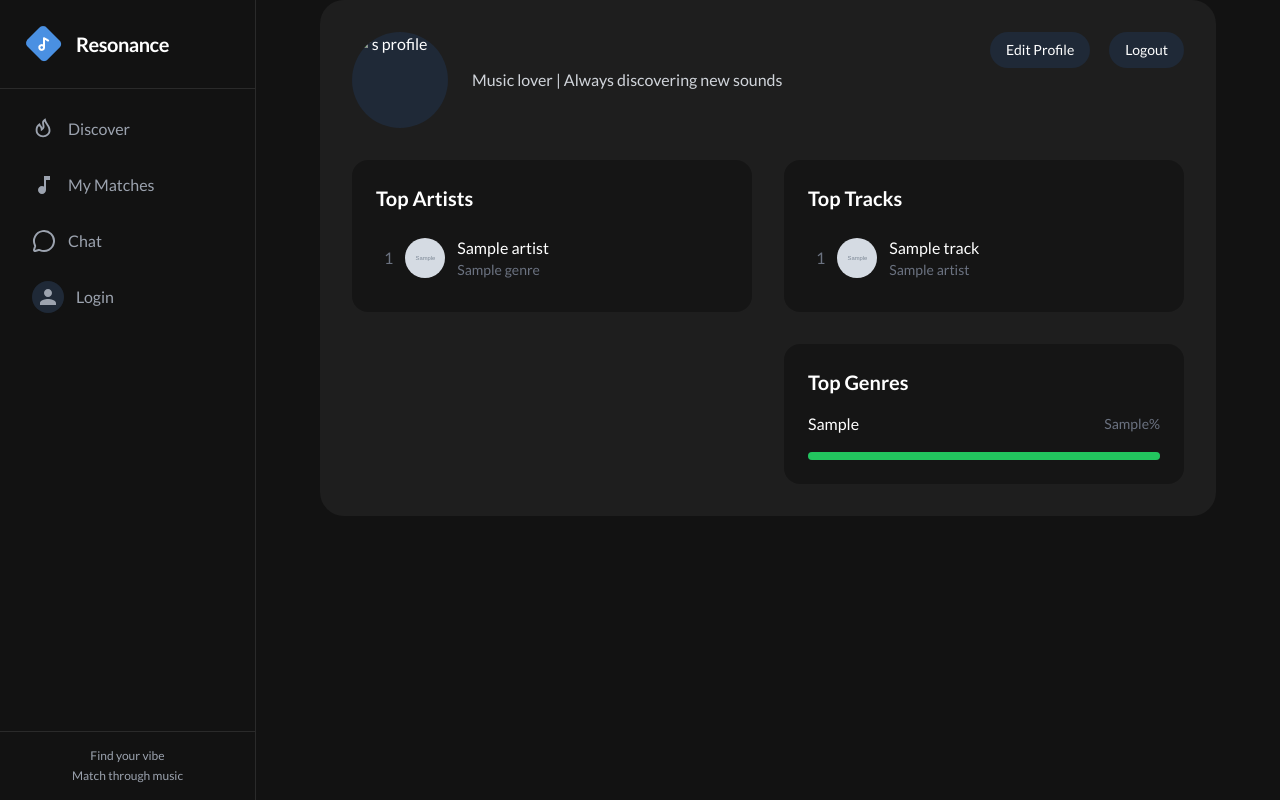
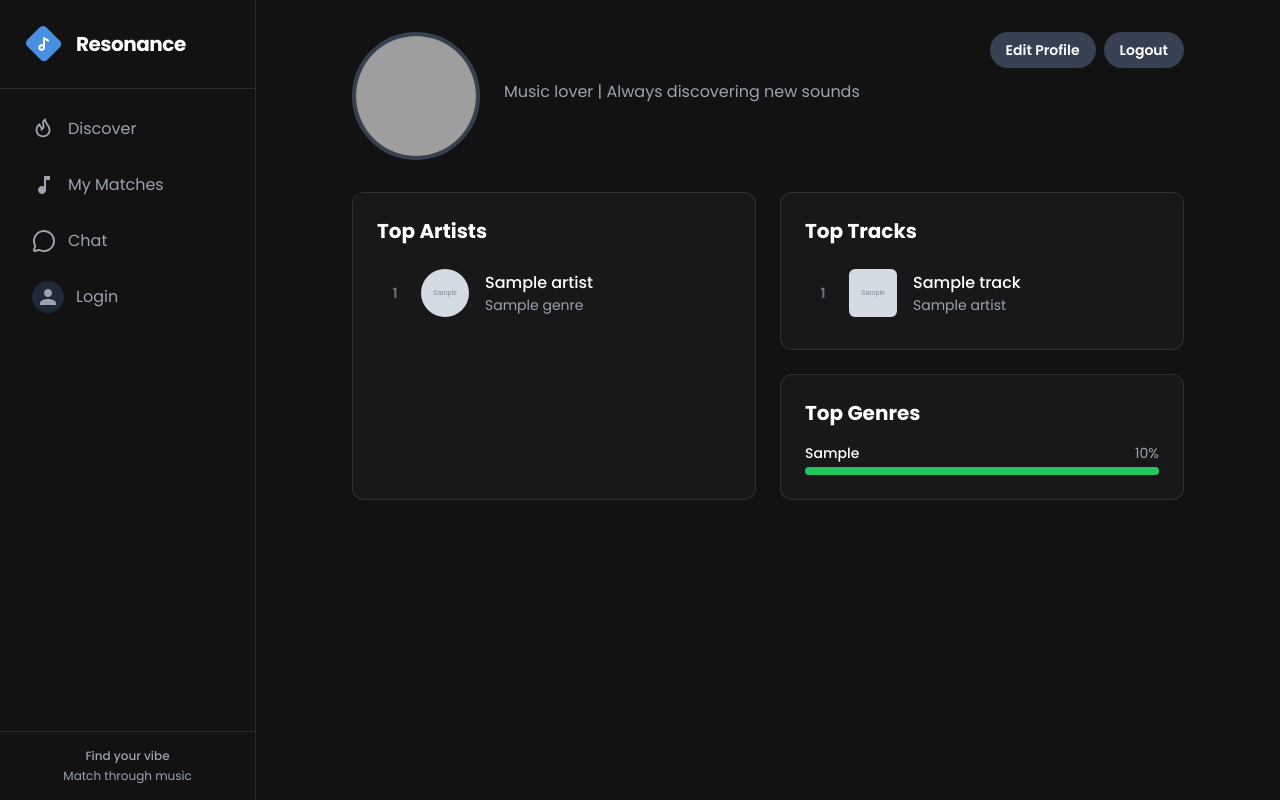
Before and after one commit to Danny2Forever/Resonance, a Django app: template templates/profile/profile_detail.html in a window 1280 px wide. Run offline with Django 5.2, Linux system fonts and the light colour scheme; the template is opened without the code that fills it: most values are stand-ins (such as "Sample title", 1, 10 or a date in 2020); grey boxes marked "Sample" are stand-in pictures; some libraries are stand-ins or nearby versions; grey boxes are pictures that could not be loaded.

Commit message:
Fix profiles appearance

```diff
--- a/static/css/global.css
+++ b/static/css/global.css
@@ -49,7 +49,7 @@
     margin: 0;
     padding: 0;
     box-sizing: border-box;
-    font-family: 'Lato', sans-serif;
+    font-family: 'Poppins', sans-serif;
 }
 
 body {
--- a/templates/profile/profile_detail.html
+++ b/templates/profile/profile_detail.html
@@ -1,127 +1,106 @@
 {% extends 'layout.html' %}
 {% load static %}
-{% block title %}{{ user.username}}'s Profile{% endblock %}
+
+{% block title %}{{ user.username }}'s Profile{% endblock %}
+
 {% block content %}
-<div class="max-w-4xl mx-auto bg-[#1E1E1E] rounded-3xl p-8">
+<div class="max-w-4xl mx-auto p-4 sm:p-8">
   <!-- Profile Header -->
-  <div class="flex items-start gap-6 mb-8">
+  <div class="flex flex-col sm:flex-row items-center sm:items-start gap-6 mb-8">
     <img
-      class="w-24 h-24 rounded-full object-cover bg-gray-800"
-      src="{{ user.profile_picture.url }}"
+      class="w-32 h-32 rounded-full object-cover border-4 border-gray-700 flex-shrink-0"
+      src="{{ user.profile_picture.url|default:'/static/images/placeholder-user.jpg' }}"
       alt="{{ user.username }}'s profile"
     />
-    <div class="flex-1">
-      <div class="flex justify-between items-start">
-        <div class="space-y-2 w-full max-w-lg">
-          <h1 class="text-2xl font-bold mb-1">{{ user.username }}</h1>
-          {% if user.favorite_song %}
-            <iframe data-testid="embed-iframe"
-                style="border-radius:12px" src="{{ user.favorite_song }}?utm_source=generator&theme=0" width="80%" height="80" frameBorder="0" allowfullscreen="" allow="autoplay; clipboard-write; encrypted-media; fullscreen; picture-in-picture" loading="lazy">
-            </iframe>
-          {% endif %}
-        </div>
-        {% if current_user.spotify_id == user.spotify_id or current_user.is_admin %}
-        <div class="space-x-4">
-          <a
-            href="{% url 'edit_profile' user.spotify_id %}"
-            class="inline-block px-4 py-2 bg-gray-800 hover:bg-gray-700 rounded-full text-sm transition-colors"
-          >
+    <div class="flex-1 w-full">
+      <div class="flex justify-between items-start mb-3">
+        <h1 class="text-3xl font-bold">{{ user.username }}</h1>
+        {% if request.user.spotify_id == user.spotify_id or request.user.is_admin %}
+          <div class="flex gap-2">
+            <a href="{% url 'edit_profile' user.spotify_id %}" class="bg-gray-700 hover:bg-gray-600 text-white font-semibold py-2 px-4 rounded-full transition-colors text-sm">
               Edit Profile
             </a>
-          {% if current_user.spotify_id == user.spotify_id %}
-          <a
-            href="{% url 'spotify_logout' %}"
-            class="inline-block px-4 py-2 bg-gray-800 hover:bg-gray-700 rounded-full text-sm transition-colors"
-          >
+            {% if request.user.spotify_id == user.spotify_id %}
+              <a href="{% url 'spotify_logout' %}" class="bg-gray-700 hover:bg-gray-600 text-white font-semibold py-2 px-4 rounded-full transition-colors text-sm">
                 Logout
               </a>
             {% endif %}
           </div>
         {% endif %}
       </div>
-      <p class=" text-gray-300">
+      <p class="text-gray-400 mb-4">
         {{ user.bio|default:"Music lover | Always discovering new sounds" }}
       </p>
+      {% if user.favorite_song %}
+        <iframe
+          style="border-radius:12px"
+          src="{{ user.favorite_song }}?utm_source=generator&theme=0"
+          width="100%"
+          height="80"
+          frameBorder="0"
+          allowfullscreen=""
+          allow="autoplay; clipboard-write; encrypted-media; fullscreen; picture-in-picture"
+          loading="lazy"
+        ></iframe>
+      {% endif %}
     </div>
   </div>
 
   <!-- Two Column Layout -->
-  <div class="grid grid-cols-2 gap-8">
+  <div class="grid grid-cols-1 lg:grid-cols-2 gap-6">
     <!-- Top Artists -->
-    <div class="bg-black/30 rounded-2xl p-6">
+    <div class="bg-[#181818] border border-white/10 rounded-xl p-6">
       <h2 class="text-xl font-bold mb-4">Top Artists</h2>
-      <div class="space-y-4">
-        {% for i in user_music_profile.top_artists|slice:":9" %}
-          <a href="https://open.spotify.com/artist/{{ i.id }}" class="block" target="_blank"" >
-            <div class="flex flex-col sm:flex-row items-center sm:justify-between gap-4 sm:gap-0 hover:bg-black/40 transition rounded-xl p-2">
-              <div class="flex items-center gap-3 w-full sm:w-auto">
-                <span class="text-gray-500">{{ forloop.counter }}</span>
-                <div class="text-gray-500 flex-shrink-0">
-                <img
-                  src="{{ i.images.url }}"
-                  alt="{{ i.name }}"
-                  class="w-5 h-5 sm:w-8 sm:h-8 md:w-10 md:h-10 rounded-full object-cover mx-auto"
-                />
-              </div>
-                <div>
-                  <div class="font-medium">{{ i.name }}</div>
-                  <div class="text-sm text-gray-500">{{ i.genres|join:", " }}</div>
-                </div>
-              </div>
-
+      <div class="space-y-3">
+        {% for artist in user_music_profile.top_artists|slice:":9" %}
+          <a href="https://open.spotify.com/artist/{{ artist.id }}" target="_blank" class="flex items-center gap-4 p-2 rounded-lg hover:bg-gray-800 transition-colors">
+            <span class="text-sm font-semibold text-gray-500 w-5 text-center">{{ forloop.counter }}</span>
+            <img src="{{ artist.images.url }}" alt="{{ artist.name }}" class="w-12 h-12 rounded-full object-cover"/>
+            <div class="flex-1 min-w-0">
+              <p class="font-medium truncate">{{ artist.name }}</p>
+              <p class="text-sm text-gray-400 truncate">{{ artist.genres|join:", " }}</p>
             </div>
           </a>
         {% endfor %}
       </div>
     </div>
 
-    <div class="row-span-2 gap-8 flex flex-col">
+    <div class="space-y-6">
       <!-- Top Tracks -->
-    <div class="bg-black/30 rounded-2xl p-6">
+      <div class="bg-[#181818] border border-white/10 rounded-xl p-6">
         <h2 class="text-xl font-bold mb-4">Top Tracks</h2>
-      <div class="space-y-4">
-        {% for t in user_music_profile.top_tracks|slice:":5" %}
-          <a href="https://open.spotify.com/track/{{ t.id }}" class="block" target="_blank"" >
-            <div class="flex flex-col sm:flex-row items-center sm:justify-between gap-4 sm:gap-0 hover:bg-black/40 transition rounded-xl p-2">
-              <div class="flex items-center gap-3 w-full sm:w-auto">
-                <span class="text-gray-500">{{ forloop.counter }}</span>
-                <div class="text-gray-500 flex-shrink-0">
-                <img
-                  src="{{ t.images.url }}"
-                  alt="{{ t.name }}"
-                  class="w-5 h-5 sm:w-8 sm:h-8 md:w-10 md:h-10 rounded-full object-cover mx-auto"
-                />
-              </div>
-                <div>
-                  <div class="font-medium">{{ t.name }}</div>
-                  <div class="text-sm text-gray-500">{{ t.artists|join:", " }}</div>
-                </div>
-              </div>
-
+        <div class="space-y-3">
+          {% for track in user_music_profile.top_tracks|slice:":5" %}
+            <a href="https://open.spotify.com/track/{{ track.id }}" target="_blank" class="flex items-center gap-4 p-2 rounded-lg hover:bg-gray-800 transition-colors">
+              <span class="text-sm font-semibold text-gray-500 w-5 text-center">{{ forloop.counter }}</span>
+              <img src="{{ track.images.url }}" alt="{{ track.name }}" class="w-12 h-12 rounded-md object-cover"/>
+              <div class="flex-1 min-w-0">
+                <p class="font-medium truncate">{{ track.name }}</p>
+                <p class="text-sm text-gray-400 truncate">{{ track.artists|join:", " }}</p>
               </div>
             </a>
           {% endfor %}
         </div>
       </div>
+
       <!-- Top Genres -->
-    <div class="bg-black/30 rounded-2xl p-6">
+      <div class="bg-[#181818] border border-white/10 rounded-xl p-6">
         <h2 class="text-xl font-bold mb-4">Top Genres</h2>
         <div class="space-y-4">
           {% for genre in user_music_profile.genres %}
-        <div class="flex items-center justify-between">
-          <div class="flex items-center gap-2">
-            <span>{{ genre.0 }}</span>
+            <div>
+              <div class="flex justify-between items-center mb-1">
+                <span class="text-sm font-medium">{{ genre.0 }}</span>
+                <span class="text-sm text-gray-400">{{ genre.1|floatformat:0 }}%</span>
               </div>
-          <div class="text-sm text-gray-500">{{ genre.1 }}%</div>
+              <div class="w-full bg-gray-700 rounded-full h-2">
+                <div class="bg-green-500 h-2 rounded-full" style="width: {{ genre.1 }}%"></div>
               </div>
-        <div class="w-full bg-gray-800 rounded-full h-2">
-          <div class="bg-green-500 h-2 rounded-full" style="width: {{ genre.1 }}%"></div>
             </div>
           {% endfor %}
         </div>
       </div>
     </div>
-
   </div>
 </div>
 {% endblock %}
```
Also changed, not shown: templates/profile/edit_profile.html (+33 -32 lines). Lines whose indentation alone changed are shown as unchanged.
